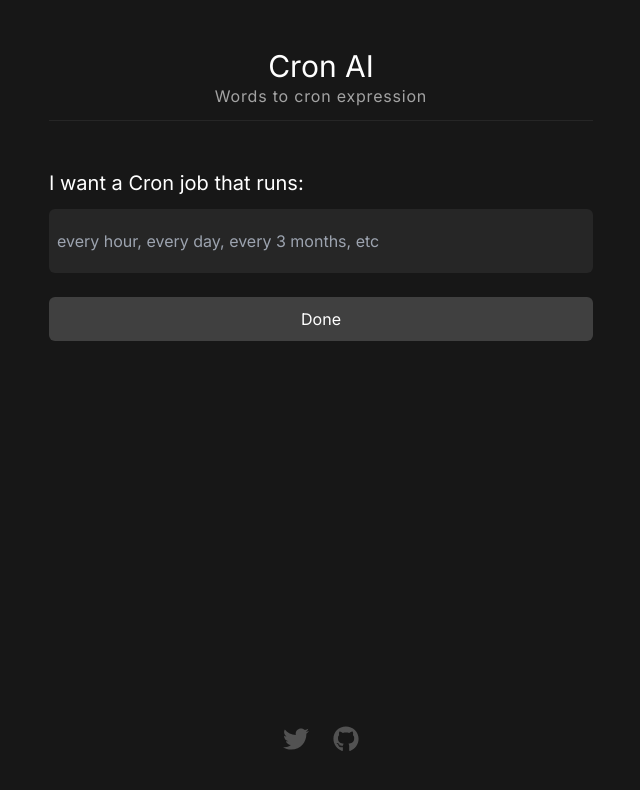
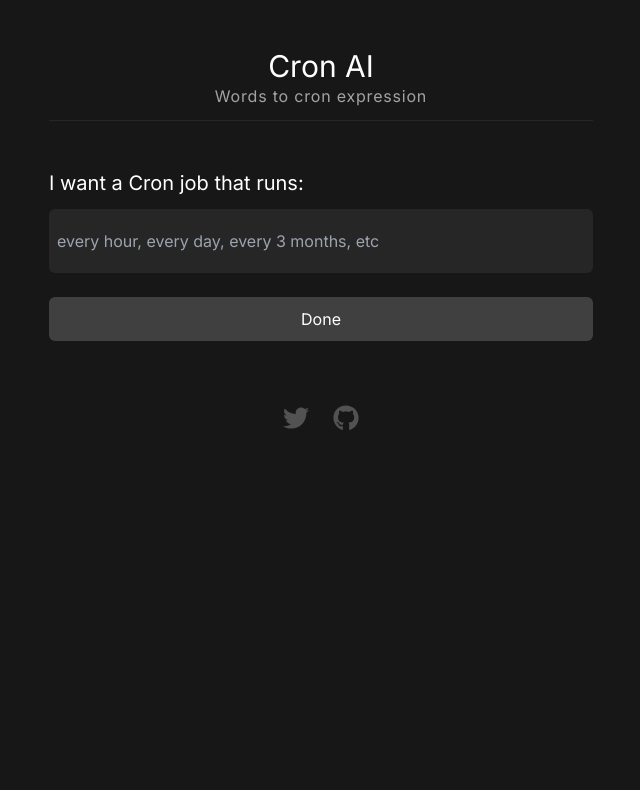
Before and after one commit to rodgetech/cron-ai, a Next.js app: page / in a window 1280 px wide. Shown: the top 790 px of the page, without its empty margins (319-959 px from the left). Built offline with nearby package versions, Linux system fonts and the light colour scheme.

Commit message:
minor change

```diff
--- a/app/layout.tsx
+++ b/app/layout.tsx
@@ -20,7 +20,7 @@ export default function RootLayout({
       */}
       <head />
       <body
-        className={`${inter.className} flex h-screen flex-col border-neutral-800 bg-neutral-900`}
+        className={`${inter.className} h-screen border-neutral-800 bg-neutral-900`}
       >
         <div className="flex-1">{children}</div>
         <AnalyticsWrapper />
```
